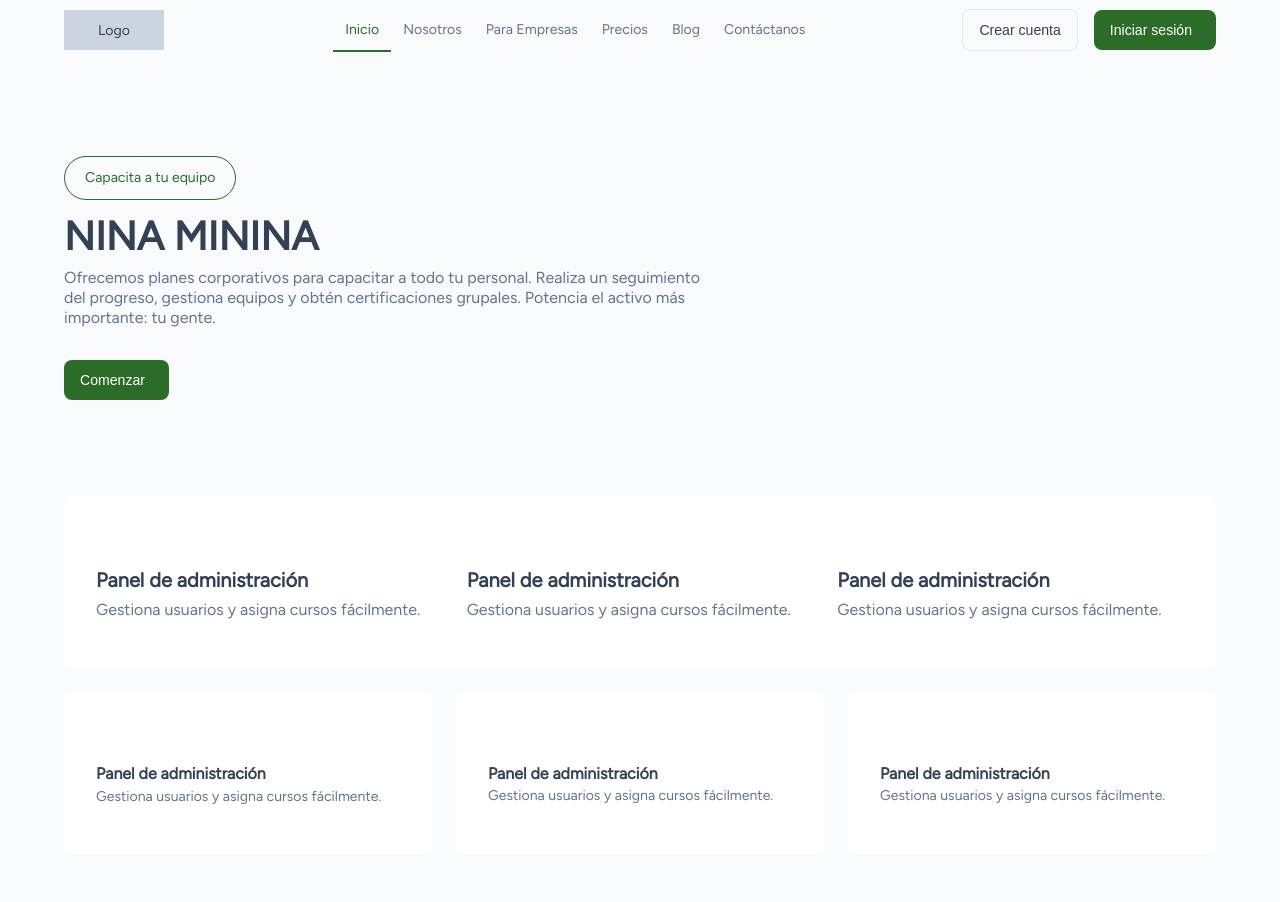
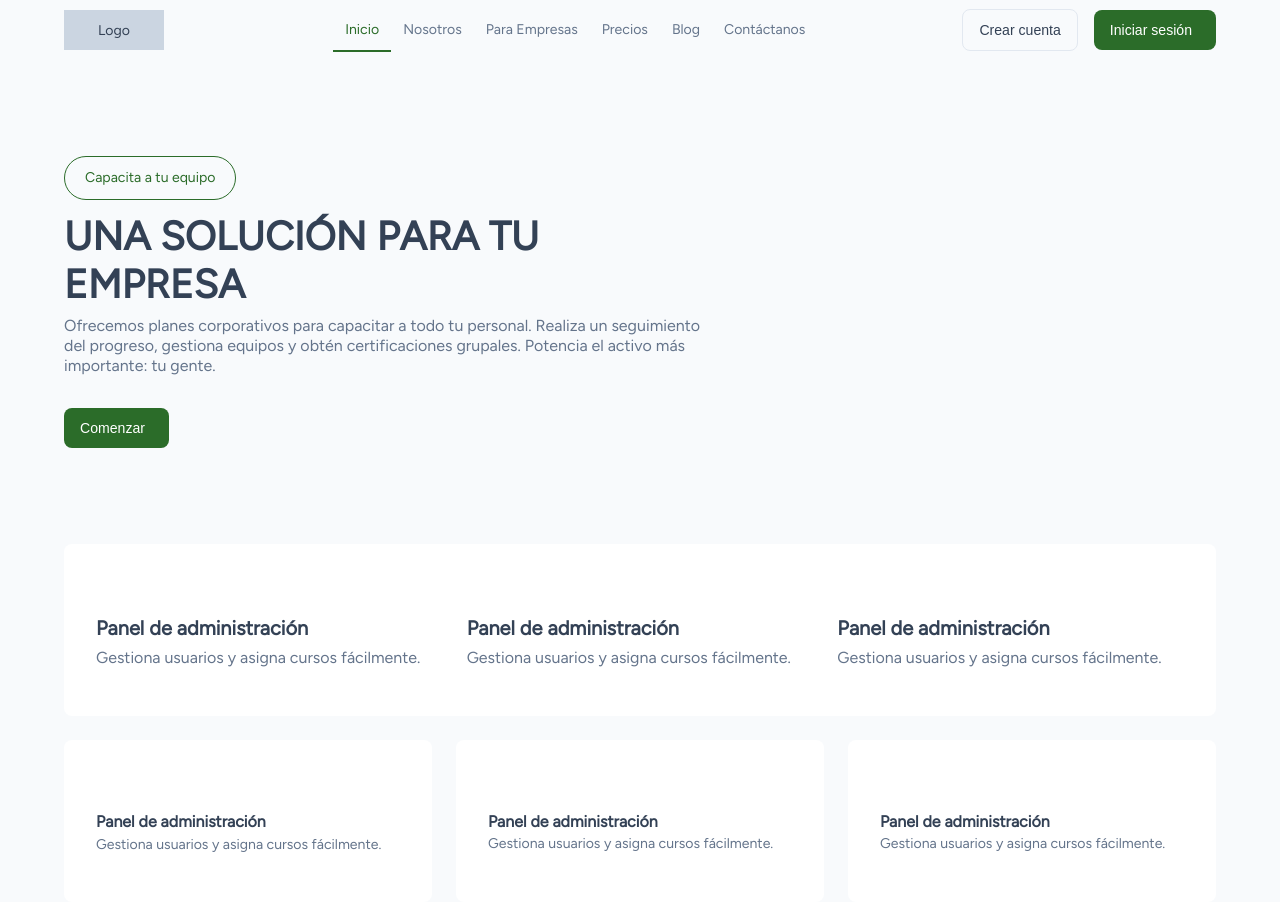
Before and after one commit to AdolfoSepulveda/shiski, a website: page index.html in a window 1280 px wide. Before the commit the page ends 854 px from the top, so only its background shows below. Drawn offline with Linux system fonts and the light colour scheme; some icons are missing.

Commit message:
restauración

```diff
--- a/index.html
+++ b/index.html
@@ -13,7 +13,7 @@
   <div class="content-wrapper content-section">
     <p class="text-brand small pill-text">Capacita a tu equipo</p>
     <div style="display: flex; flex-direction: column; gap: var(--spacing-xs);">
-    <span class="display-40 text-default">NINA MININA</span>
+    <span class="display-40 text-default">UNA SOLUCIÓN PARA TU EMPRESA</span>
     <p class="body text-subtle" >Ofrecemos planes corporativos para capacitar a todo tu personal. Realiza un seguimiento del progreso, gestiona equipos y obtén certificaciones grupales. Potencia el activo más importante: tu gente.</p>
     <button class="btn btn-primary btn-md" style="margin-top: var(--spacing-xl); align-self: flex-start;">Comenzar <i class="iconoir-arrow-right"></i></button>
     </div>
```
